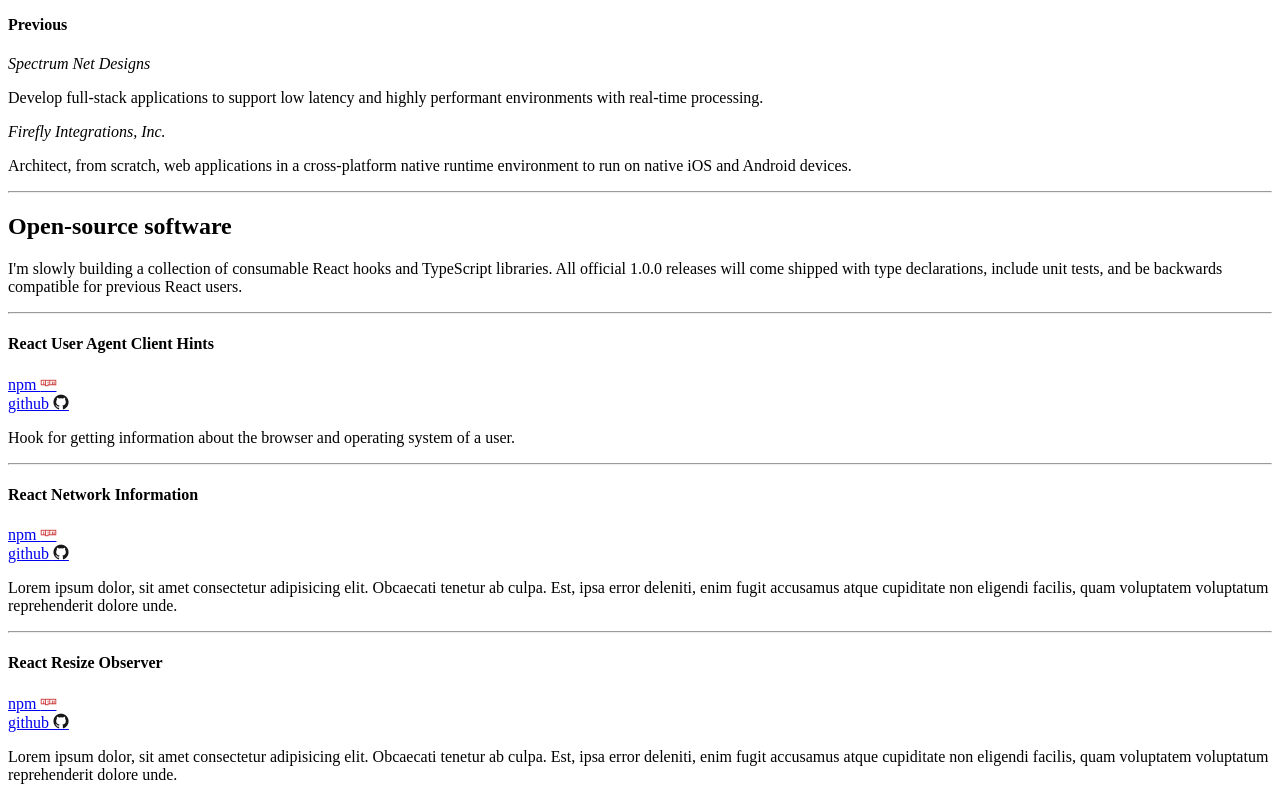
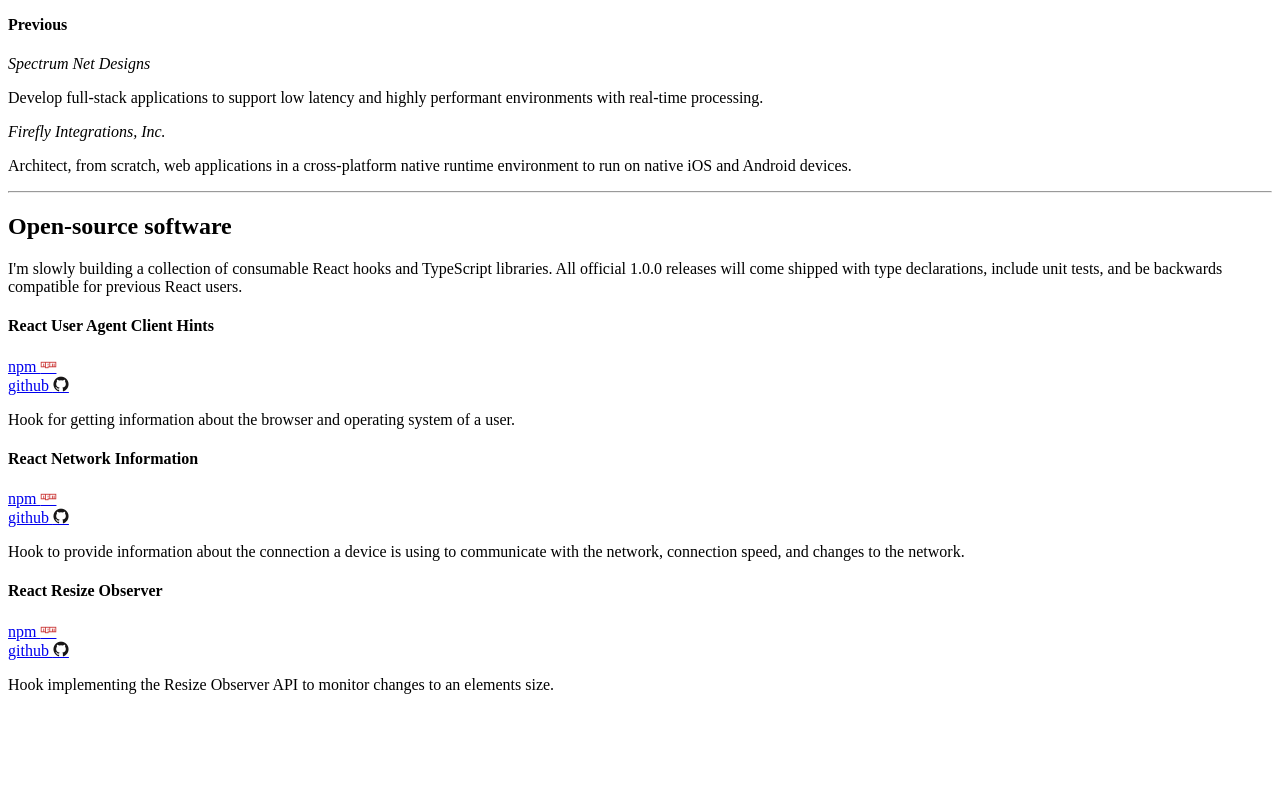
Before and after one commit to zakarynichols/zaknichols.com, a website: page index.html in a window 1280 px wide. Shown: the part 415-1215 px from the top of the page. After the commit the page ends 1125 px from the top, so only its background shows below. Drawn offline with nearby package versions, Linux system fonts and the light colour scheme.

Commit message:
update text

```diff
--- a/index.html
+++ b/index.html
@@ -68,15 +68,13 @@
       React users.
     </p>
 
-    <hr />
-
     <h4>React User Agent Client Hints</h4>
 
     <a href="https://www.npmjs.com/package/react-user-agent-client-hints"
       >npm <i class="devicon-npm-original-wordmark colored"></i>
     </a>
     <br />
-    <a href="https://github.com/zaknicholsdev/react-user-agent"
+    <a href="https://github.com/zaknicholsdev/react-user-agent-client-hints"
       >github <i class="devicon-github-original colored"></i>
     </a>
 
@@ -84,8 +82,6 @@
       Hook for getting information about the browser and operating system of a
       user.
     </p>
-
-    <hr />
 
     <h4>React Network Information</h4>
     <a href="https://www.npmjs.com/package/react-network-information"
@@ -99,13 +95,10 @@
     </a>
 
     <p>
-      Lorem ipsum dolor, sit amet consectetur adipisicing elit. Obcaecati
-      tenetur ab culpa. Est, ipsa error deleniti, enim fugit accusamus atque
-      cupiditate non eligendi facilis, quam voluptatem voluptatum reprehenderit
-      dolore unde.
+      Hook to provide information about the connection a device is using to
+      communicate with the network, connection speed, and changes to the
+      network.
     </p>
-
-    <hr />
 
     <h4>React Resize Observer</h4>
     <a href="https://www.npmjs.com/package/react-dom-resize-observer"
@@ -119,10 +112,8 @@
     </a>
 
     <p>
-      Lorem ipsum dolor, sit amet consectetur adipisicing elit. Obcaecati
-      tenetur ab culpa. Est, ipsa error deleniti, enim fugit accusamus atque
-      cupiditate non eligendi facilis, quam voluptatem voluptatum reprehenderit
-      dolore unde.
+      Hook implementing the Resize Observer API to monitor changes to an
+      elements size.
     </p>
   </body>
 </html>
```
